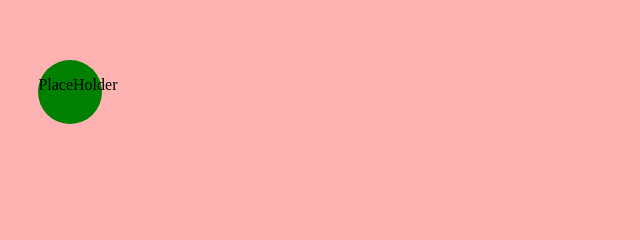
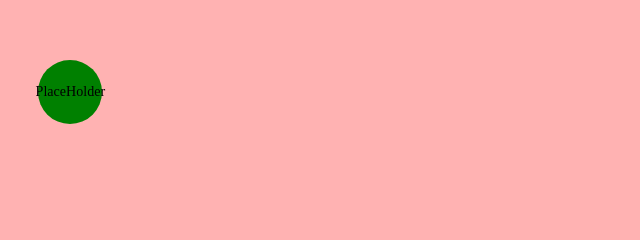
Before and after one commit to nikoladim123/sideSlideMenu, a plain HTML site: page index.html in a window 1280 px wide. Shown: the part 193-433 px from the top of the page, 0-640 px from the left. Drawn offline with Linux system fonts and the light colour scheme.

Commit message:
sider slider

```diff
--- a/assets/css/style.css
+++ b/assets/css/style.css
@@ -22,6 +22,12 @@
   top: 1vw;
   left: 3vw;
   border-radius: 50%;
+  display: flex;
+  align-items: center;
+  justify-content: center;
+}
+.sideMenuOpenBUtton p{
+  font-size: 1.1vw;
 }
 
 .sideMenuBox{
```
